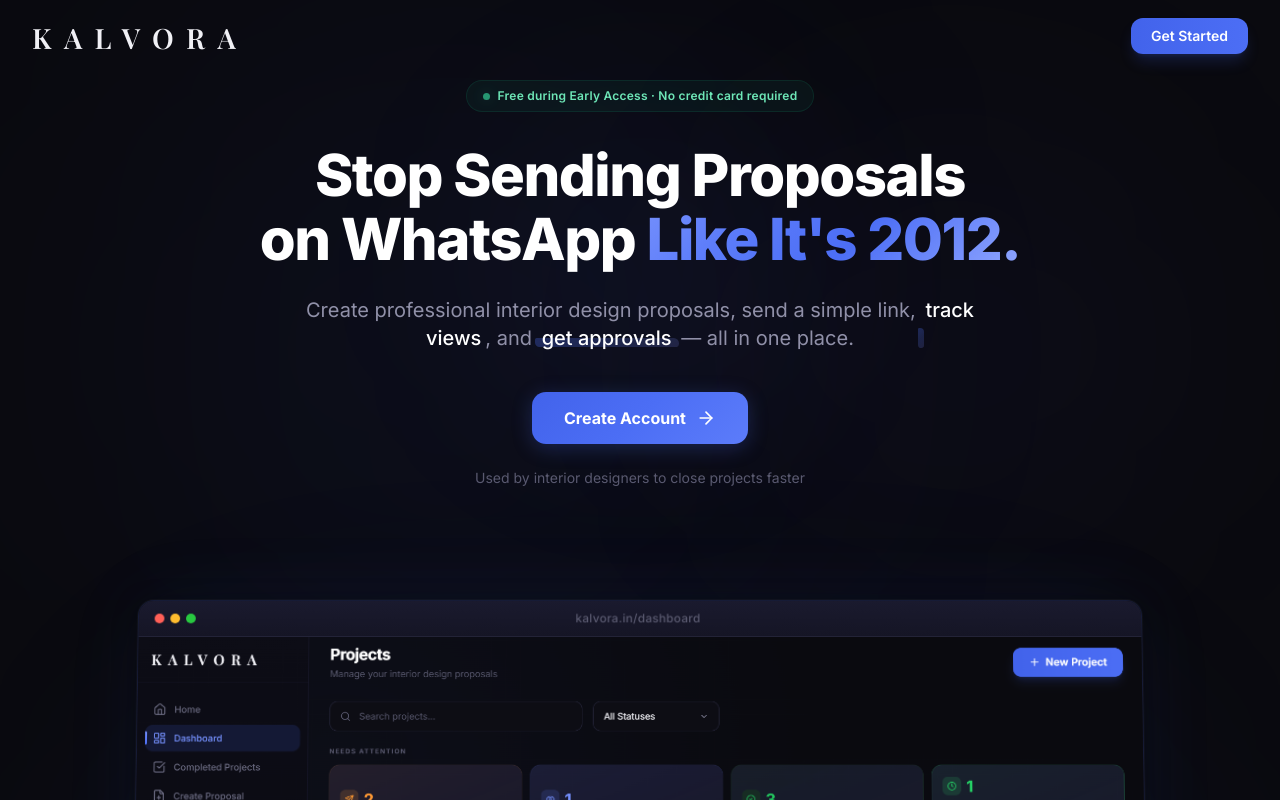
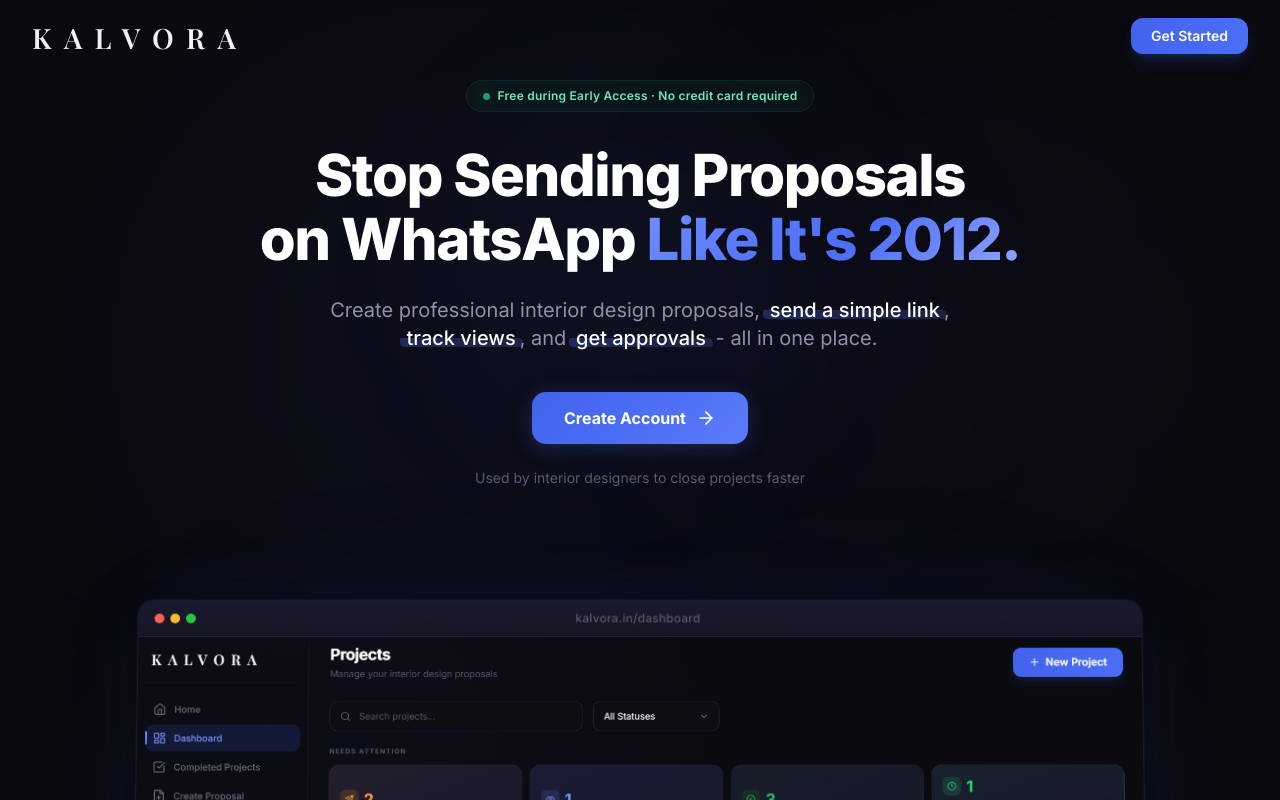
Before and after one commit to pratikanpat/Kalvora, a Next.js app: page / in a window 1280 px wide. Shown: the top 800 px of the page. Built offline with nearby package versions, Linux system fonts and the light colour scheme; no server answers.

Commit message:
fix: Landing page highlight

```diff
--- a/src/app/page.tsx
+++ b/src/app/page.tsx
@@ -81,10 +81,11 @@
 
                     {/* Subheadline with highlighter effect */}
                     <p className="text-[#9090a8] text-base sm:text-lg lg:text-xl max-w-2xl mx-auto mb-10 animate-fade-in leading-relaxed">
-                        Create professional interior design proposals, send a simple link,{' '}
+                        Create professional interior design proposals,{' '}
+                        <span className="highlighter-mark text-white font-medium">send a simple link</span>,{' '}
                         <span className="highlighter-mark text-white font-medium">track views</span>, and{' '}
                         <span className="highlighter-mark text-white font-medium">get approvals</span>{' '}
-                        — all in one place.
+                        - all in one place.
                     </p>
 
                     {/* CTAs */}
@@ -310,7 +311,7 @@
                             <p className="text-[#9090a8] text-base sm:text-lg max-w-xl mx-auto leading-relaxed mb-6">
                                 No more guessing. No more awkward follow-ups.
                                 <br />
-                                Get clarity on when to follow up — and close faster.
+                                Get clarity on when to follow up - and close faster.
                             </p>
                             {/* Mock notification */}
                             <div className="inline-flex items-center gap-3 px-5 py-3 rounded-xl bg-brand-700/10 border border-brand-700/15 animate-float">
@@ -478,7 +479,7 @@
     },
     {
         q: 'Can I try it without signing up?',
-        a: 'Absolutely. Click "Try It Free" to create a sample proposal instantly. No account needed. Sign up only when you\'re ready to save and share with real clients.',
+        a: 'Absolutely. Click "Try demo" to create a sample proposal instantly. No account needed. Sign up only when you\'re ready to save and share with real clients. [Right now this feature is disabled]',
     },
     {
         q: 'What happens when the client approves?',
--- a/src/components/LoggedInHome.tsx
+++ b/src/components/LoggedInHome.tsx
@@ -380,7 +380,7 @@
                                 <h2 className="text-lg sm:text-xl font-bold text-white mb-1">
                                     Finish your draft for {primaryAction.project.client_name}
                                 </h2>
-                                <p className="text-[#8888a0] text-sm">Your proposal is almost ready — complete and send it to close faster.</p>
+                                <p className="text-[#8888a0] text-sm">Your proposal is almost ready - complete and send it to close faster.</p>
                             </div>
                             <ArrowRight size={20} className="text-[#5a5a70] group-hover:text-brand-400 group-hover:translate-x-1 transition-all flex-shrink-0" />
                         </div>
```
